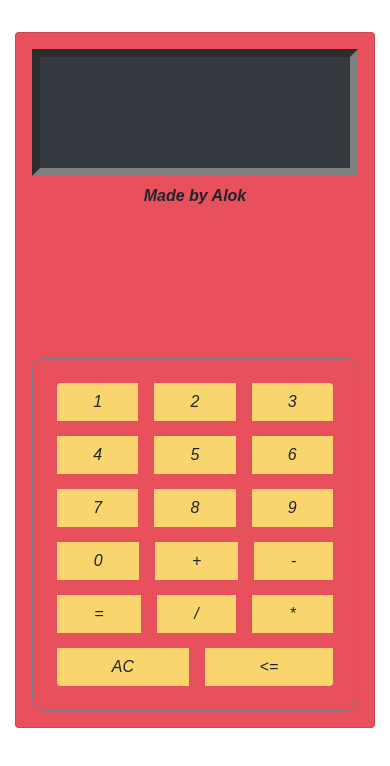
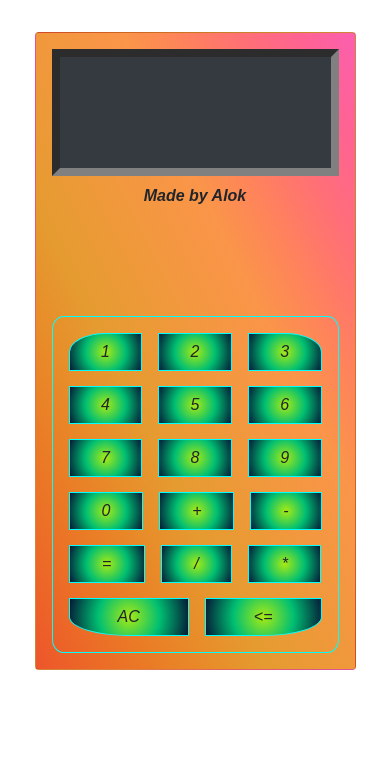
Before and after one commit to i-m-alok/React-Calculator-app, a React (Create React App) app: page / in a window 390 px wide. Shown: the top 766 px of the page. Built offline with nearby package versions, Linux system fonts and the light colour scheme.

Commit message:
Did some changes in stylesheet added media query and some color changes

```diff
--- a/src/styles.css
+++ b/src/styles.css
@@ -19,9 +19,23 @@
 }
 
 #calculator {
-  margin: 2em auto 2em auto;
+  margin: 2em 5vw 2em 5vw;
   padding: 1em;
-  background-color: #e8505b;
+  background-image: linear-gradient(
+    to right top,
+    #ed552b,
+    #ec6927,
+    #ea7b26,
+    #e88c29,
+    #e59b30,
+    #ed9938,
+    #f49741,
+    #fa9549,
+    #ff825c,
+    #ff7075,
+    #ff6392,
+    #fb5fb0
+  );
 }
 
 #display {
@@ -34,12 +48,22 @@
   font-size: 1rem;
 }
 #keypad {
-  margin-top: 15vh;
-  border: 1px slategray solid;
+  margin-top: 10vh;
+  border: 1px solid cyan;
   border-radius: 4%;
-  padding: 1em;
+  padding: 0.5rem;
 }
 
 .key {
-  background-color: #f9d56e;
+  background-image: radial-gradient(circle, #a8eb12, #00bf72, #051937);
+  font-size: 1rem;
+  border: 1px solid cyan;
+  border-radius: 50%;
 }
+
+@media (min-width: 768px) {
+  #calculator {
+    margin: 2em 30vw 2em 30vw;
+    padding: 1em;
+  }
+}
```
